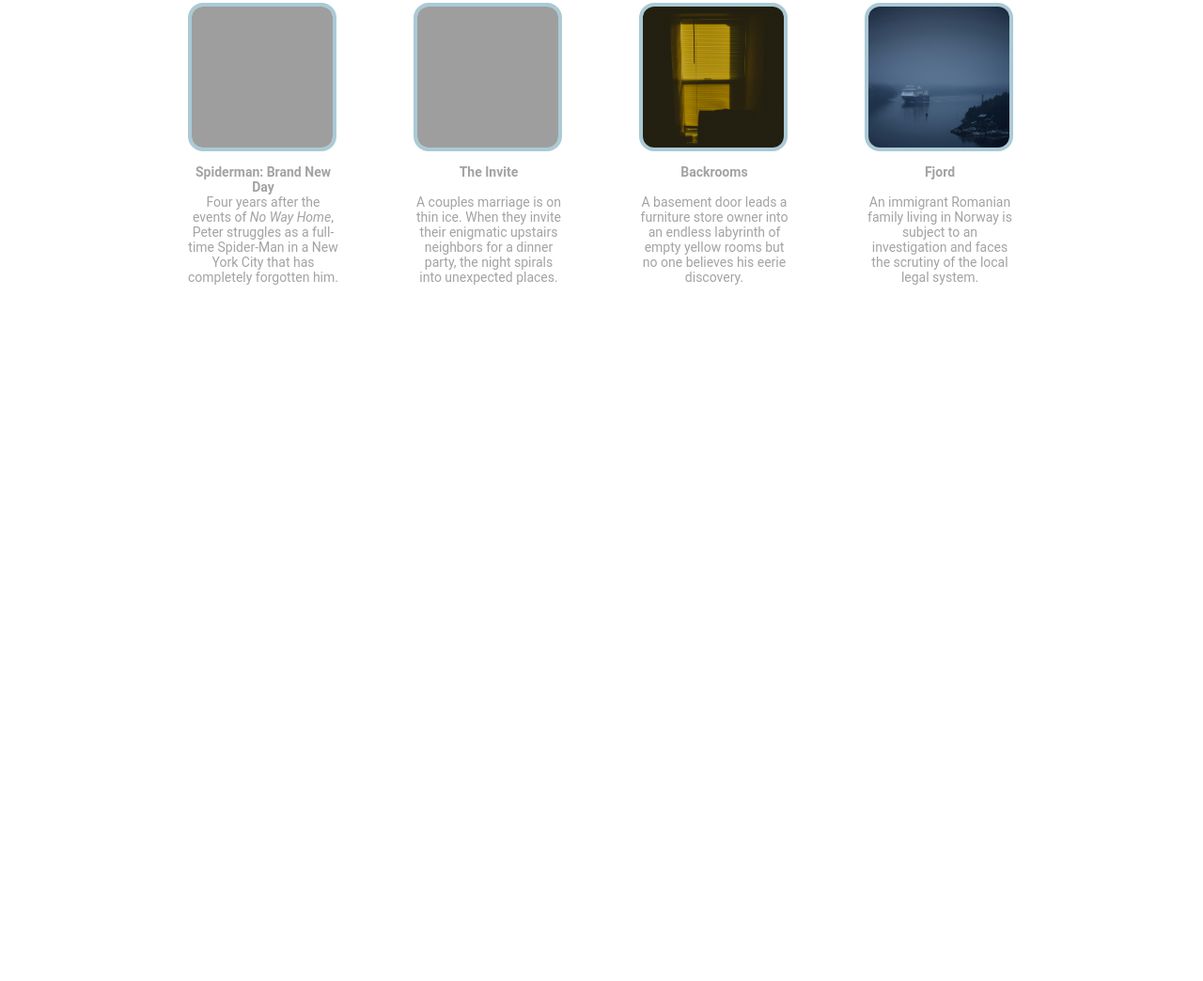
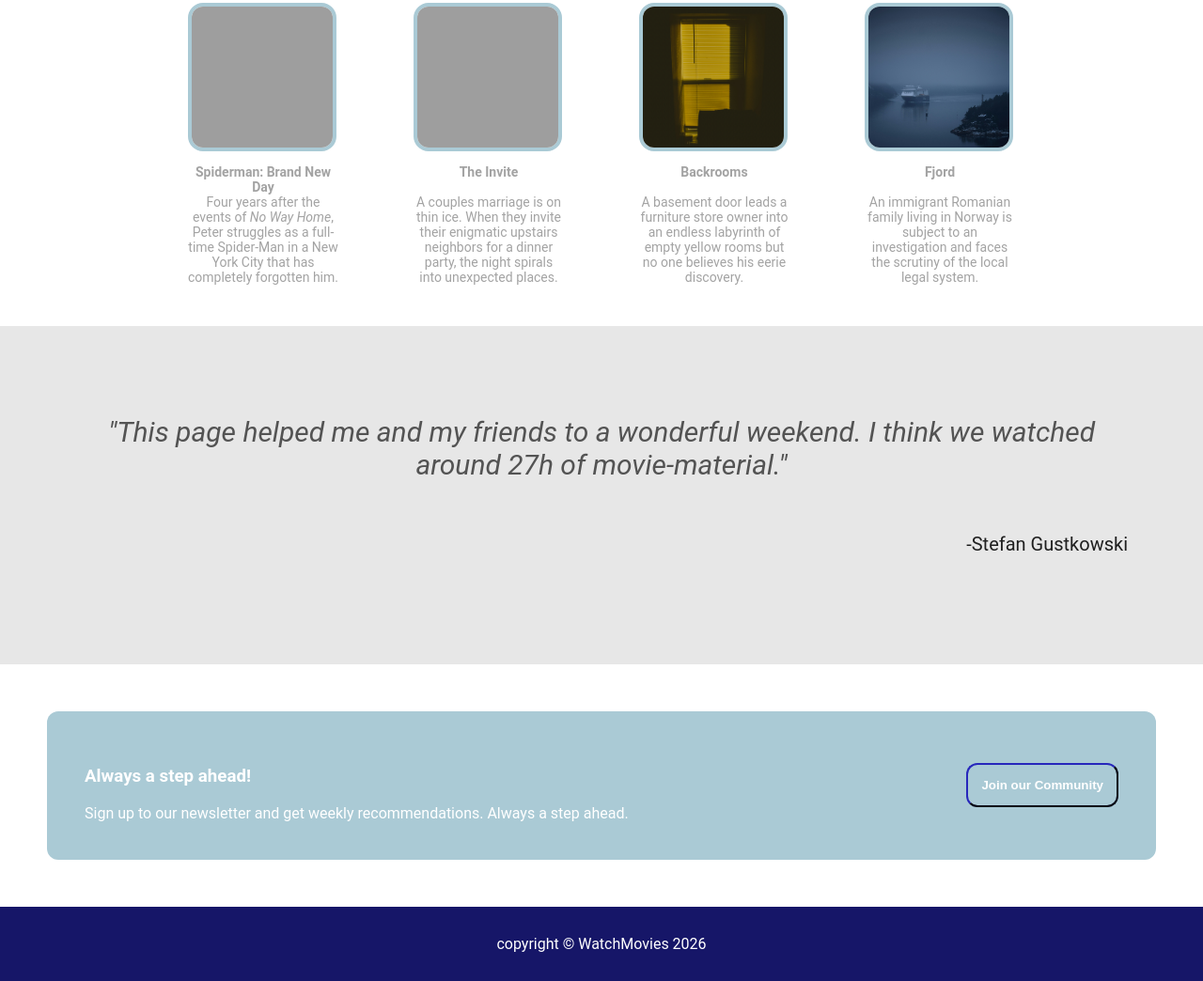
Before and after one commit to caniixx/landing-page, a plain HTML site: page index.html in a window 1280 px wide. Shown: the part 935-1979 px from the top of the page at 94% size. Before the commit the page ends 1282 px from the top, so only its background shows below. Drawn offline with Linux system fonts and the light colour scheme; grey boxes are pictures that could not be loaded.

Commit message:
first edition of sectionthree, sectionfour, sectionfive, changes to nav-bar

```diff
--- a/index.html
+++ b/index.html
@@ -9,17 +9,17 @@
 <body>
     <div class="sectionone">
         <div class="nav-bar">
-            <div class="header-logo">WatchMovies</div>
+            <a href="index.html" class="header-logo">WatchMovies</a>
 
             <ul class="links">
                 <li>
-                    <a>Top Movies</a>
+                    <a href="#choice" class="links">Top Movies</a>
                 </li>
                 <li>
-                    <a>Reviews</a>
+                    <a href="#reviews" class="links">Reviews</a>
                 </li>
                 <li>
-                    <a>Join Community</a>
+                    <a href="#community" class="links">Join Community</a>
                 </li>
             </ul>
         </div>
@@ -28,7 +28,7 @@
             <div class="text-description">
                 <h1>The next one might win an Oscar</h1>
                 <p>Welcome to my Movie Page! Smart picks. Real reviews. No spoilers. <br> Carefully curated for real Cinematics.</p>
-                <button>Join our Community</button>
+                <button>Explore</button>
             </div>
 
              <img class="titlepic" src="img/titelpic.png" alt="title-image">
@@ -36,7 +36,7 @@
 
     </div>
 
-    <div class="sectiontwo">
+    <div id="choice" class="sectiontwo">
         <h2>
             Our Choice of the Month  <!--Hier übertrieben großer Schatten -->
         </h2>
@@ -79,5 +79,23 @@
         </div>
 
     </div>
+    <div id="reviews" class="sectionthree">
+        <i>"This page helped me and my friends to a wonderful weekend. I think we watched around 27h of movie-material."</i>
+        <br>
+        <p>-Stefan Gustkowski</p>
+    </div>
+    <div id="community" class="sectionfour">
+        <div class="text-description">
+            <div class="leftbox">
+            <h3>Always a step ahead!</h3>
+                <div>Sign up to our newsletter and get weekly recommendations. Always a step ahead.</div>
+            </div>
+            <button>Join our Community</button>
+        </div>
+    </div>
+    <div class="sectionfive">
+        copyright © WatchMovies 2026
+    </div>
+
 </body>
 </html>
--- a/style.css
+++ b/style.css
@@ -8,18 +8,52 @@ body {
 
 /*First Section*/
 
-.sectionone, .sectiontwo {
-/*Wie kann ich den Container am Grow verhindern?*/
+.sectionone, .sectiontwo, .sectionthree, .sectionfour, .sectionfive {
     background-color: rgb(22, 22, 104);
     display: flex;
     flex-direction: column;
     padding: 30px;
 }
 
-.sectiontwo {
+.sectiontwo, .sectionfour {
     background-color: white;
     text-align: center;
 }
+
+.sectionthree {
+    justify-content: center;
+    height: 200px;
+    padding: 80px;
+    background-color: rgb(231, 231, 231);
+    color: rgb(83, 83, 83);
+    font-size: 30px;
+    text-align: center;
+}
+
+.sectionfour {
+    padding: 50px;
+}
+
+.sectionthree p {
+    font-size: 20px;
+    text-align: right;
+    color: rgb(31, 31, 31);
+}
+
+.sectionfour .text-description {
+    display: flex;
+    flex-direction: row;
+    justify-content: space-between;
+}
+
+.sectionfive {
+    text-align: center;
+
+}
+
+.sectionfive button {
+    margin-left: auto;
+    }
 
 .nav-bar, .description {
     gap: 60px;
@@ -36,17 +70,21 @@ body {
 /*Mouse-Click einfügen, um zu index.html zurückzugelangen*/
     font-family: "Brush Script MT";
     font-size: 60px;
+    text-decoration: none;
+    color: inherit;
 }
 
 .links {
     display: flex;
     gap: 24px;
     list-style-type: none;
+    text-decoration: none;
+    color: inherit;
 /*Hier werden noch Links eingefügt*/
 }
 
-
 .text-description {
+/*Wie kann ich den Container am Grow verhindern?*/
     background-color: rgb(170, 202, 213);
     border-radius: 12px;
     padding: 40px;
@@ -54,31 +92,6 @@ body {
     flex: 1;
     flex-direction: column;
     align-items: center;
-}
-
-h1 {
-    text-shadow: 1px 1px 0 #000;
-}
-
-/*Für h2 übertriebenen Schatten*/
-h2 {
-    color: rgb(22, 22, 104);
-    font-size: 50px;
-    font-weight: 900;
-    text-align: center;
-}
-
-button {
-/* Space zwischen Button und Margin verringern*/
-    background-color:rgb(170, 202, 213);
-    padding: 14px;
-    border-radius: 12px;
-    border-color: rgb(22, 22, 104);
-    color: white;
-    font-weight: 800;
-    cursor: pointer;
-    margin-bottom: auto;
-    margin-top: auto;
 }
 
 .titlepic {
@@ -118,3 +131,37 @@ button {
   border-radius: 16px;
   object-fit: cover;
 }
+
+.leftbox {
+    flex-direction: column;
+    text-align: start;
+}
+
+h1 {
+    text-shadow: 1px 1px 0 #000;
+}
+
+/*Für h2 übertriebenen Schatten*/
+h2 {
+    color: rgb(22, 22, 104);
+    font-size: 50px;
+    font-weight: 900;
+    text-align: center;
+}
+
+button {
+/* Space zwischen Button und Margin verringern*/
+    background-color:rgb(170, 202, 213);
+    padding: 14px;
+    border-radius: 12px;
+    border-color: rgb(22, 22, 104);
+    color: white;
+    font-weight: 800;
+    cursor: pointer;
+    margin-bottom: auto;
+    margin-top: auto;
+}
+
+/*Was kann noch gekürzt werden?*/
+
+/*Commit: first edition of sectionthree, sectionfour, sectionfive, changes to nav-bar*/
```
Also changed, not shown: 1 other file.
